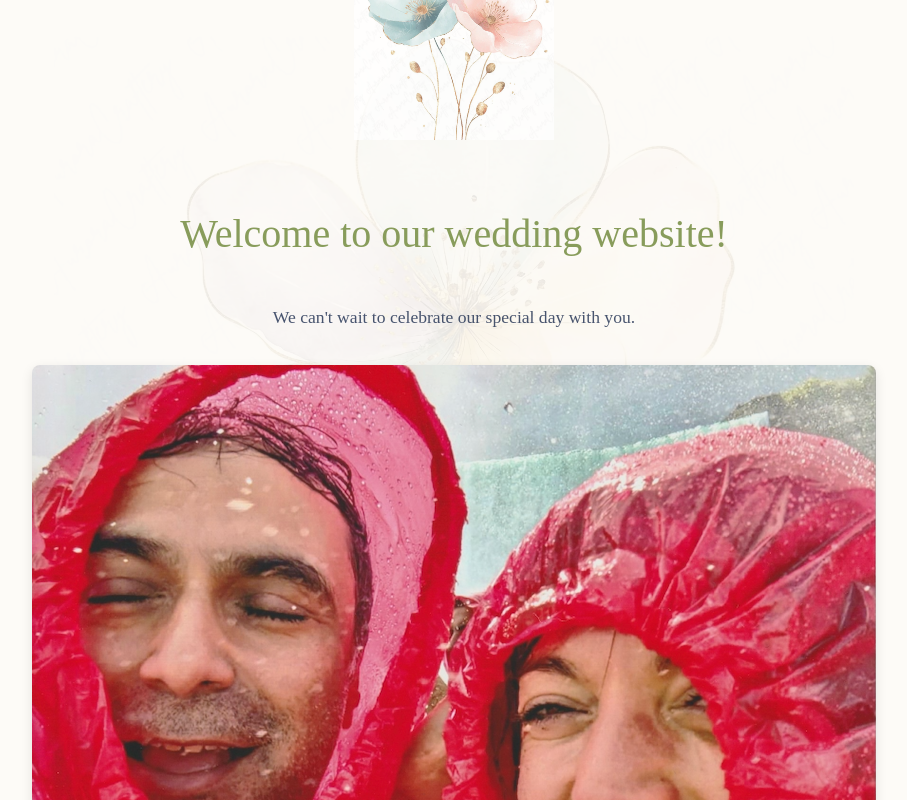
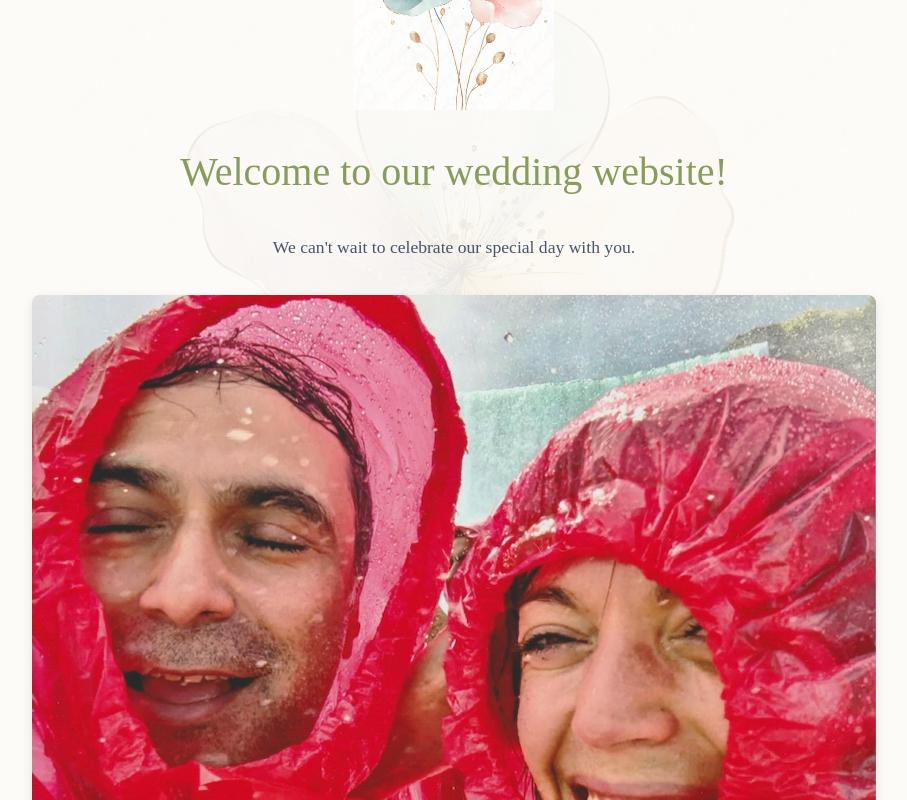
Before and after one commit to Mileseypoo/wedding-site, a Next.js app: page / in a window 1280 px wide. Shown: the part 940-1740 px from the top of the page, without its empty margins (186-1093 px from the left). Built offline with nearby package versions, Linux system fonts and the light colour scheme; no server answers; the database is empty.

Commit message:
style: Reduce excessive vertical spacing throughout site

```diff
--- a/src/app/globals.css
+++ b/src/app/globals.css
@@ -266,12 +266,12 @@ img {
 
 /* Sections */
 .section {
-  padding: 80px 0;
+  padding: 50px 0;
 }
 
 .section-title {
   font-size: 2.5rem;
-  margin-bottom: 2rem;
+  margin-bottom: 1.5rem;
   color: var(--primary);
   text-align: center;
 }
@@ -290,7 +290,7 @@ img {
 }
 
 .floral-divider {
-  margin-bottom: 3rem;
+  margin-bottom: 1rem;
   text-align: center;
 }
 
@@ -423,12 +423,10 @@ img {
 }
 
 .section-separator {
-  height: 80px;
-  /* Increased from 30px */
-  margin: 0 auto 1.5rem;
+  height: 40px;
+  margin: 0 auto 0.5rem;
   display: block;
-  opacity: 1.0;
-  /* Increased from 0.6 */
+  opacity: 0.8;
 }
 
 .faq-grid {
--- a/src/app/page.tsx
+++ b/src/app/page.tsx
@@ -123,7 +123,7 @@ export default async function Home() {
           <p className="section-text">
             {welcome?.content || "We can't wait to celebrate our special day with you."}
           </p>
-          <div className="text-center mt-12">
+          <div className="text-center" style={{ marginTop: '1.5rem' }}>
             {/* eslint-disable-next-line @next/next/no-img-element */}
             <img src={welcome?.imageUrl || "/niagra.png"} alt="Welcome" style={{ maxWidth: '100%', borderRadius: '8px', boxShadow: '0 4px 12px rgba(0,0,0,0.1)' }} />
           </div>
```
